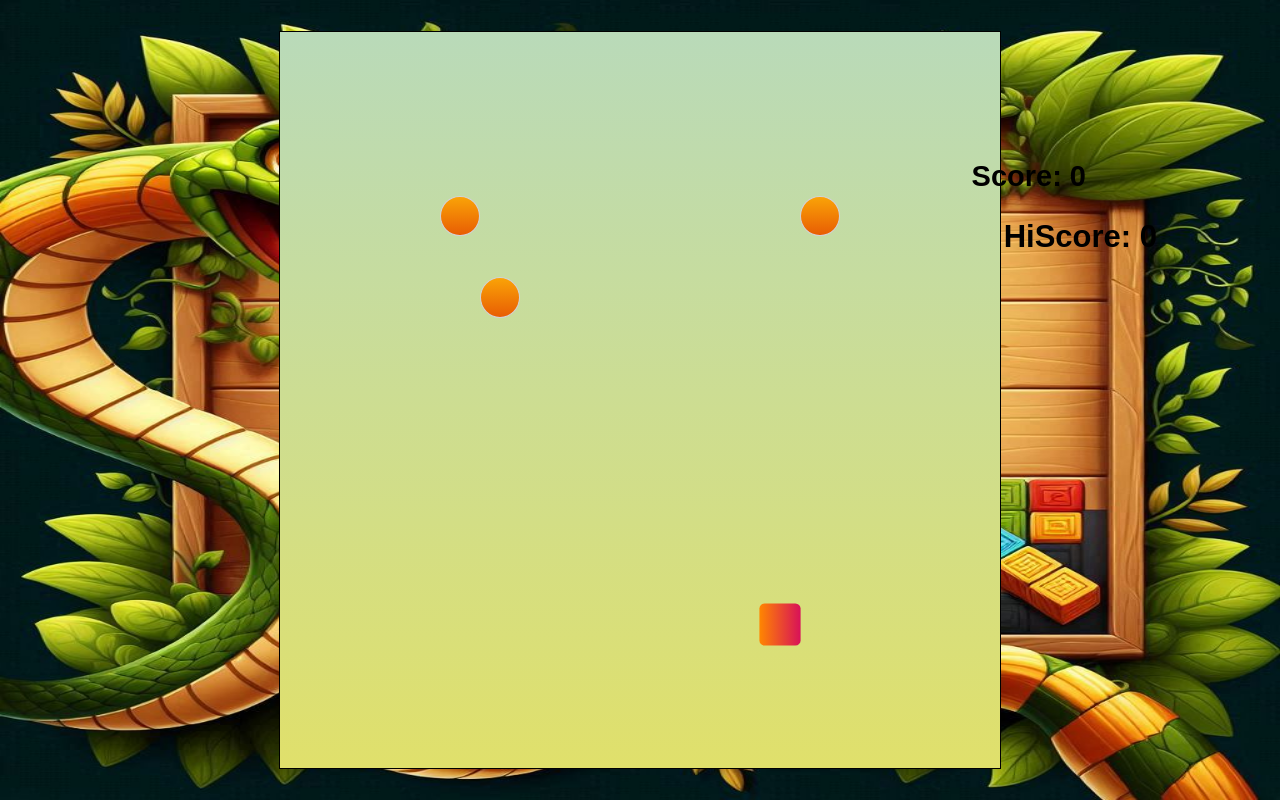
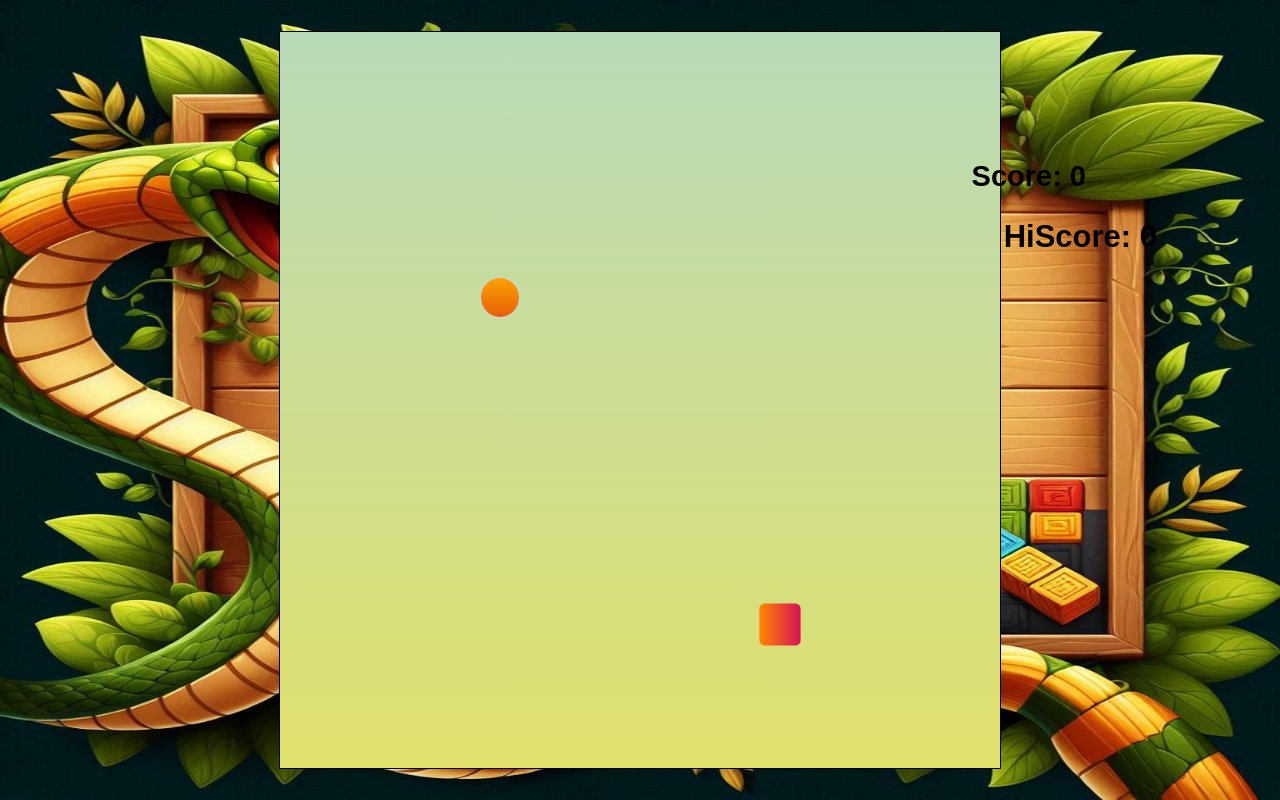
Before and after one commit to mehedihasan1179/SnakeMania, a plain HTML site: page index.html in a window 1280 px wide. Drawn offline with Linux system fonts and the light colour scheme; a web font is replaced by a local one.

Commit message:
main.js modified

```diff
--- a/index.html
+++ b/index.html
@@ -17,7 +17,7 @@
 
 
 
-    <!-- <script src="js/main.js"></script> -->
-    <script src="js/app.js"></script>
+    <script src="js/main.js"></script>
+    <!-- <script src="js/app.js"></script> -->
 </body>
 </html>
--- a/js/app.js
+++ b/js/app.js
@@ -86,10 +86,10 @@ function gameEngine(){
         board.appendChild(snakeElement);
     });
 
-    food.forEach(f => {
+    food.forEach(fd => {
         let foodElement = document.createElement('div');
-        foodElement.style.gridRowStart = f.y;
-        foodElement.style.gridColumnStart = f.x;
+        foodElement.style.gridRowStart = fd.y;
+        foodElement.style.gridColumnStart = fd.x;
         foodElement.classList.add('food');
         board.appendChild(foodElement);
     });
@@ -129,5 +129,5 @@ window.addEventListener('keydown', e => {
             break;
         default:
             break;
-    }
+    };
 });
--- a/js/main.js
+++ b/js/main.js
@@ -9,12 +9,8 @@ let speed = 12;
 let lastPaintTime = 0;
 let snakeArr = [
     {x: 13, y: 15}
-]
-food = [
-        {x: 6, y: 7},
-        {x: 3, y: 14},
-        {x: 3, y: 3}
-    ];
+];
+food = {x: 6, y: 7};
 
 // game function
 function main(ctime){
```
